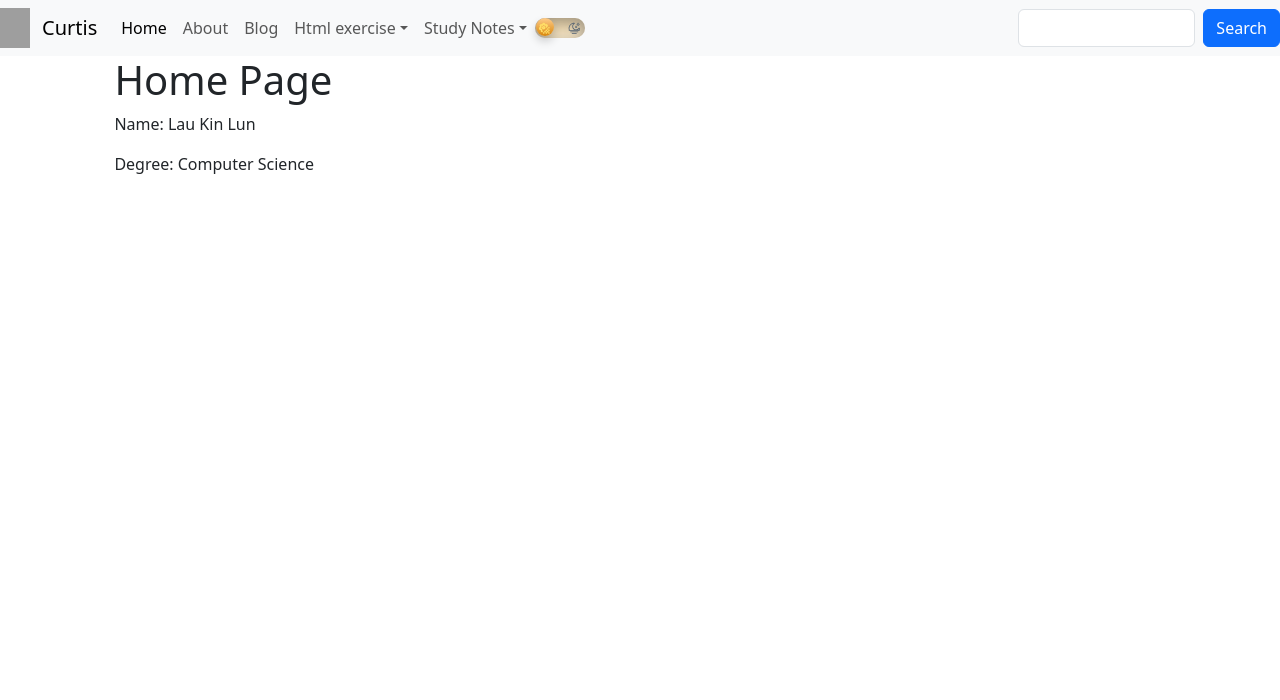
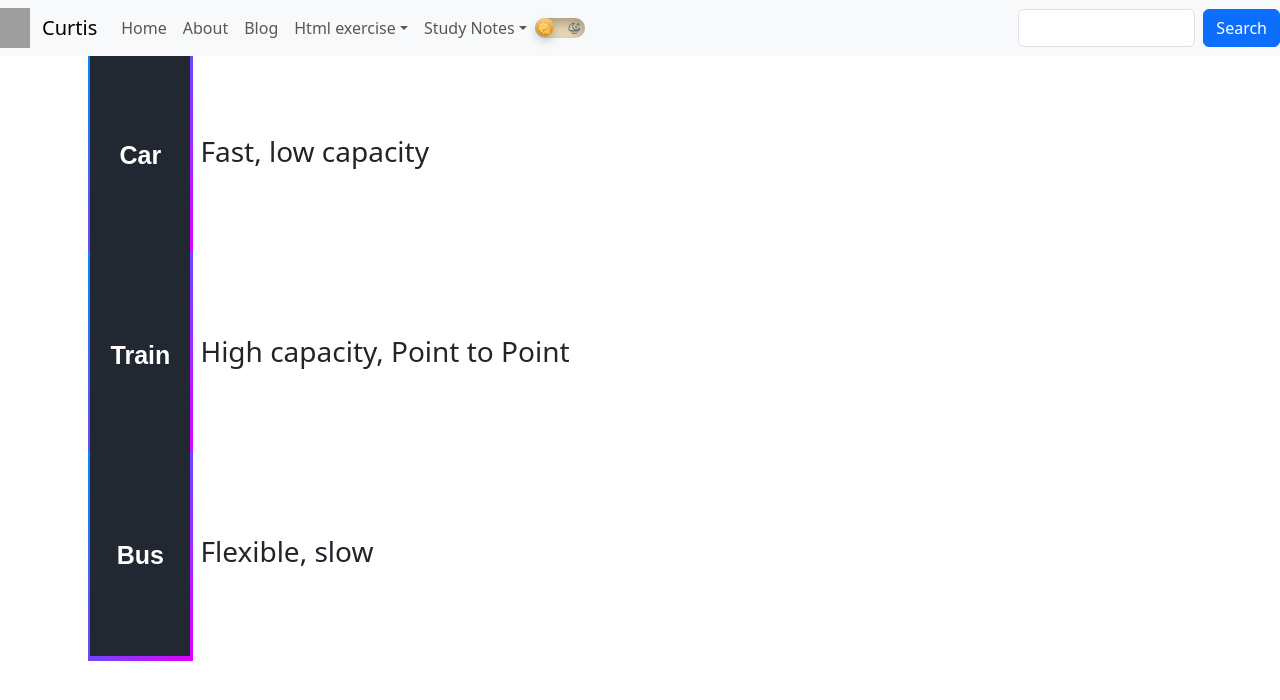
Before and after one commit to greentis/greentis.github.io, a Vue app: page / in a window 1280 px wide. Shown: the top 700 px of the page. Built offline with nearby package versions, Linux system fonts and the light colour scheme; grey boxes are pictures that could not be loaded.

Commit message:
flexbox formatting

```diff
--- a/src/App.vue
+++ b/src/App.vue
@@ -11,7 +11,7 @@ import Animation from './notes/Animation.vue'
 import {reactive, ref, type Ref} from 'vue';
 const tabs = {Home,About,Blog,FlexBox,Animation}
 const mainTabs = {Home,About,Blog}
-let activePage:Ref= ref("Home")
+let activePage:Ref= ref("FlexBox")
 const dropdowns = ref([
                 {text:"Html exercise", pages:[
                     {text:"Flexbox", tab:"FlexBox"},
@@ -24,12 +24,11 @@ const dropdowns = ref([
 </script>
 
 <style scoped>
-.wrapper{
+.contentHub{
   position: absolute;
   left:8%;
   width:84%;
   transition: 0.3s;
-
 }
 </style>
 
@@ -41,7 +40,7 @@ const dropdowns = ref([
       :nav-link-click="(tab: string) => {activePage = tab;console.log(activePage)}"
       ></NavBar>
 
-    <div class="wrapper">
+    <div class="contentHub">
       <component :is="tabs[activePage as keyof typeof mainTabs]">
       </component>
     </div>
--- a/src/assets/main.css
+++ b/src/assets/main.css
@@ -14,11 +14,11 @@ body{
 }
 
 
-.wrapper{
+.contentHub{
   background-color: rgb(240, 247, 247);
 }
 
-.navbar-dark + .wrapper{
+.navbar-dark + .contentHub{
   background-color: #222831;
   color: white;
 
--- a/src/notes/FlexBox.vue
+++ b/src/notes/FlexBox.vue
@@ -1,8 +1,8 @@
 <script setup lang="ts">
     let sections = [
-        {title:"Fast",content:"Typescript is fast"},
-        {title:"Slow",content:"Typescript"},
-        {title:"Slow",content:"Typescript"},
+        {title:"Car",content:"Fast, low capacity"},
+        {title:"Train",content:"High capacity, Point to Point"},
+        {title:"Bus",content:"Flexible, slow"},
         ]
 </script>
 <template>
@@ -49,33 +49,32 @@
 
     transition: 0.3s;
     background-image: linear-gradient(to bottom right, #008cff, #e100ff);
-    z-index:-2;
+    z-index: -1;
 }
 
 .box:hover{
     width:120px;
     background: #008cff;
-    box-shadow: 10px -20px 40px #008cff85,10px 20px 40px #e100ffcc;
+    box-shadow: -5px -20px 40px #008cff85,10px 20px 40px #e100ffcc;
 }
 
 .block:has(.box:hover){
     box-shadow: -10px 10px 10px #51504d88;
 }
 
-.row{
-    width:100%;
-    height:100%;
+.block{
+    width: 98%;
     display: flex;
-    flex-direction: column;
 
+    flex-direction:row;
+    flex-shrink: 0;
+    align-items:center;
+    justify-items: center;
+    position: relative;
+    padding: 0%;
 }
 
-.block{
-    width: 100%;
-    display: flex;
-    position: relative;
-    flex-direction:row;
-    flex-shrink: 0;
-    align-items:baseline;
+h3{
+    padding: 10px;
 }
 </style>
```
